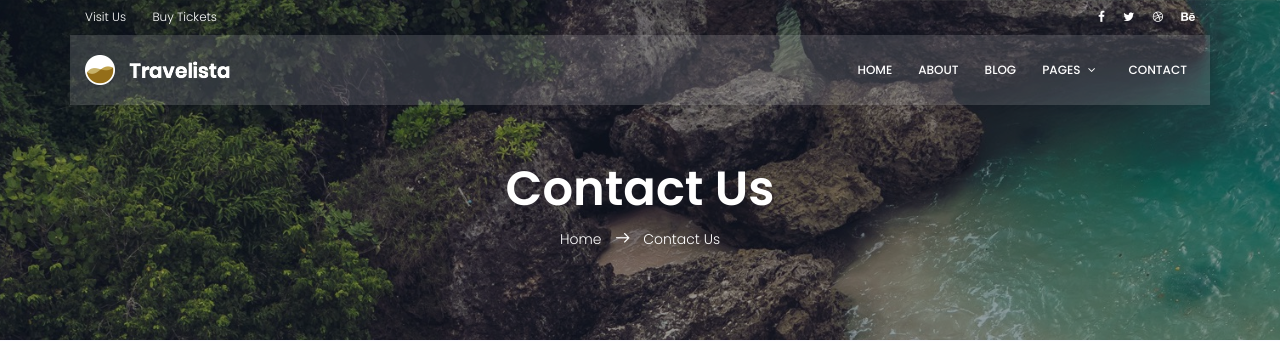
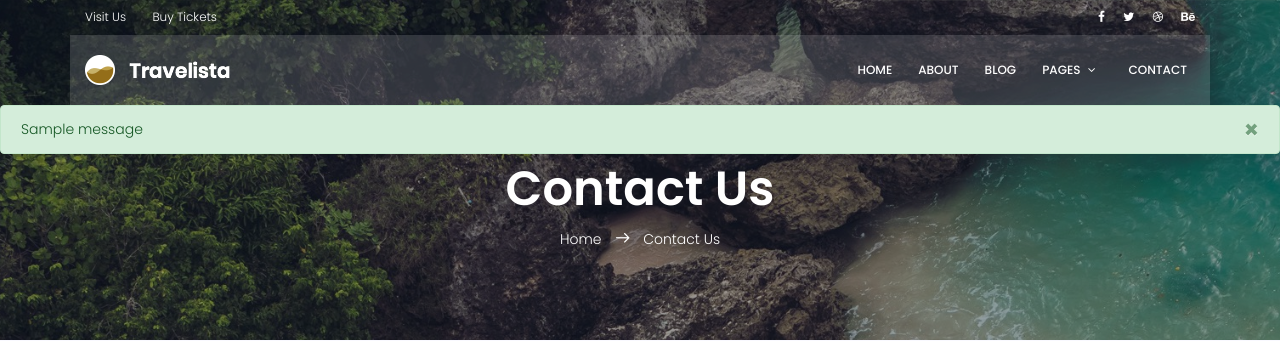
Before and after one commit to farhadvarnus/test-site, a Django app: template templates/website/contact.html in a window 1280 px wide. Shown: the top 341 px of the page. Run offline with Django 3.2, Linux system fonts and the light colour scheme; the template is opened without the code that fills it, so the values that code supplies are empty; one stand-in notice (Sample message) is shown; parts of the project's set-up code (start-up, migrations or seed data) failed here and were passed over; some libraries are stand-ins or nearby versions.

Commit message:
ADD POP UP NOTIFICATION

```diff
--- a/templates/base.html
+++ b/templates/base.html
@@ -32,6 +32,7 @@
     <link rel="stylesheet" href="{% static 'css/owl.carousel.css' %}">
     <link rel="stylesheet" href="{% static 'css/main.css' %}">
 </head>
+
 
 <body>
     <header id="header">
@@ -86,6 +87,7 @@
                 </nav><!-- #nav-menu-container -->
             </div>
         </div>
+        {% include 'messaging.html' %}
     </header>
     <!-- #header -->
     {% block content %}
@@ -140,12 +142,12 @@
                             For business professionals caught between high OEM price and mediocre print and graphic
                             output.
                         </p>
-                        <div id="mc_embed_signup">
-                            <form target="_blank"
-                                action="https://spondonit.us12.list-manage.com/subscribe/post?u=1462626880ade1ac87bd9c93a&amp;id=92a4423d01"
-                                method="get" class="subscription relative">
+                        <div>
+
+                            <form action="{% url 'newsletter' %}" method="post" class="subscription relative">
+                                {% csrf_token %}
                                 <div class="input-group d-flex flex-row">
-                                    <input name="EMAIL" placeholder="Email Address" onfocus="this.placeholder = ''"
+                                    <input name="email" placeholder="Email Address" onfocus="this.placeholder = ''"
                                         onblur="this.placeholder = 'Email Address '" required="" type="email">
                                     <button class="btn bb-btn"><span class="lnr lnr-location"></span></button>
                                 </div>
@@ -171,11 +173,13 @@
                 </div>
             </div>
 
+
             <div class="row footer-bottom d-flex justify-content-between align-items-center">
                 <p class="col-lg-8 col-sm-12 footer-text m-0">
                     <!-- Link back to Colorlib can't be removed. Template is licensed under CC BY 3.0. -->
                     Copyright &copy;
-                    <script>document.write(new Date().getFullYear());</script> All rights reserved | This template is
+                    <script>document.write(new Date().getFullYear());</script> All rights reserved | This template
+                    is
                     made with <i class="fa fa-heart-o" aria-hidden="true"></i> by <a href="https://colorlib.com"
                         target="_blank">Colorlib</a>
                     <!-- Link back to Colorlib can't be removed. Template is licensed under CC BY 3.0. -->
--- /dev/null
+++ b/templates/messaging.html
@@ -0,0 +1,26 @@
+{% load static %}
+{% if messages %}
+{% for message in messages %}
+{% if message.tags == 'success' %}
+<div class="alert alert-success alert-dismissible" role="alert">
+    <a href="#" class="close" data-dismiss="alert" aria-label="close">&times;</a>
+    {{ message|safe|escape }}
+</div>
+{% elif message.tags == 'error' %}
+<div class="alert alert-danger alert-dismissible" role="alert">
+    <a href="#" class="close" data-dismiss="alert" aria-label="close">&times;</a>
+    {{ message|safe }}
+</div>
+{% elif message.tags == 'info' %}
+<div class="alert alert-info alert-dismissible" role="alert">
+    <a href="#" class="close" data-dismiss="alert" aria-label="close">&times;</a>
+    {{ message|safe|escape }}
+</div>
+{% elif message.tags == 'warning' %}
+<div class="alert alert-warning alert-dismissible" role="alert">
+    <a href="#" class="close" data-dismiss="alert" aria-label="close">&times;</a>
+    {{ message|safe|escape }}
+</div>
+{% endif %}
+{% endfor %}
+{% endif %}
--- a/templates/website/contact.html
+++ b/templates/website/contact.html
@@ -56,9 +56,10 @@
 				</div>
 			</div>
 			<div class="col-lg-8">
-				<form class="form-area contact-form text-right" id="myForm" action="mail.php" method="post">
+				<form class="form-area contact-form text-right" action="{% url 'contact'%}" method="post">
 					<div class="row">
 						<div class="col-lg-6 form-group">
+							{% csrf_token %}
 							<input name="name" placeholder="Enter your name" onfocus="this.placeholder = ''"
 								onblur="this.placeholder = 'Enter your name'" class="common-input mb-20 form-control"
 								required="" type="text">
@@ -70,7 +71,7 @@
 
 							<input name="subject" placeholder="Enter subject" onfocus="this.placeholder = ''"
 								onblur="this.placeholder = 'Enter subject'" class="common-input mb-20 form-control"
-								required="" type="text">
+								type="text">
 						</div>
 						<div class="col-lg-6 form-group">
 							<textarea class="common-textarea form-control" name="message" placeholder="Enter Messege"
--- a/website/admin.py
+++ b/website/admin.py
@@ -1,5 +1,5 @@
 from django.contrib import admin
-from website.models import Contact
+from website.models import Contact, Newsletter
 
 
 # Register your models here.
@@ -12,3 +12,4 @@ class ContactAdmin(admin.ModelAdmin):
 
 
 admin.site.register(Contact, ContactAdmin)
+admin.site.register(Newsletter)
--- a/website/urls.py
+++ b/website/urls.py
@@ -6,4 +6,6 @@ urlpatterns = [
     path("about", about_view, name='about'),
     path("elements", elements_view, name='elements'),
     path("test/", test, name='test'),
+    path("newsletter", newsletter_view, name='newsletter'),
+
 ]
```
Also changed, not shown: website/forms.py (added, +14 -0 lines), website/models.py (+8 -1 lines), website/views.py (+33 -1 lines), db.sqlite3, website/migrations/0003_newsletter.py (added), website/migrations/0004_alter_contact_subject.py (added).
